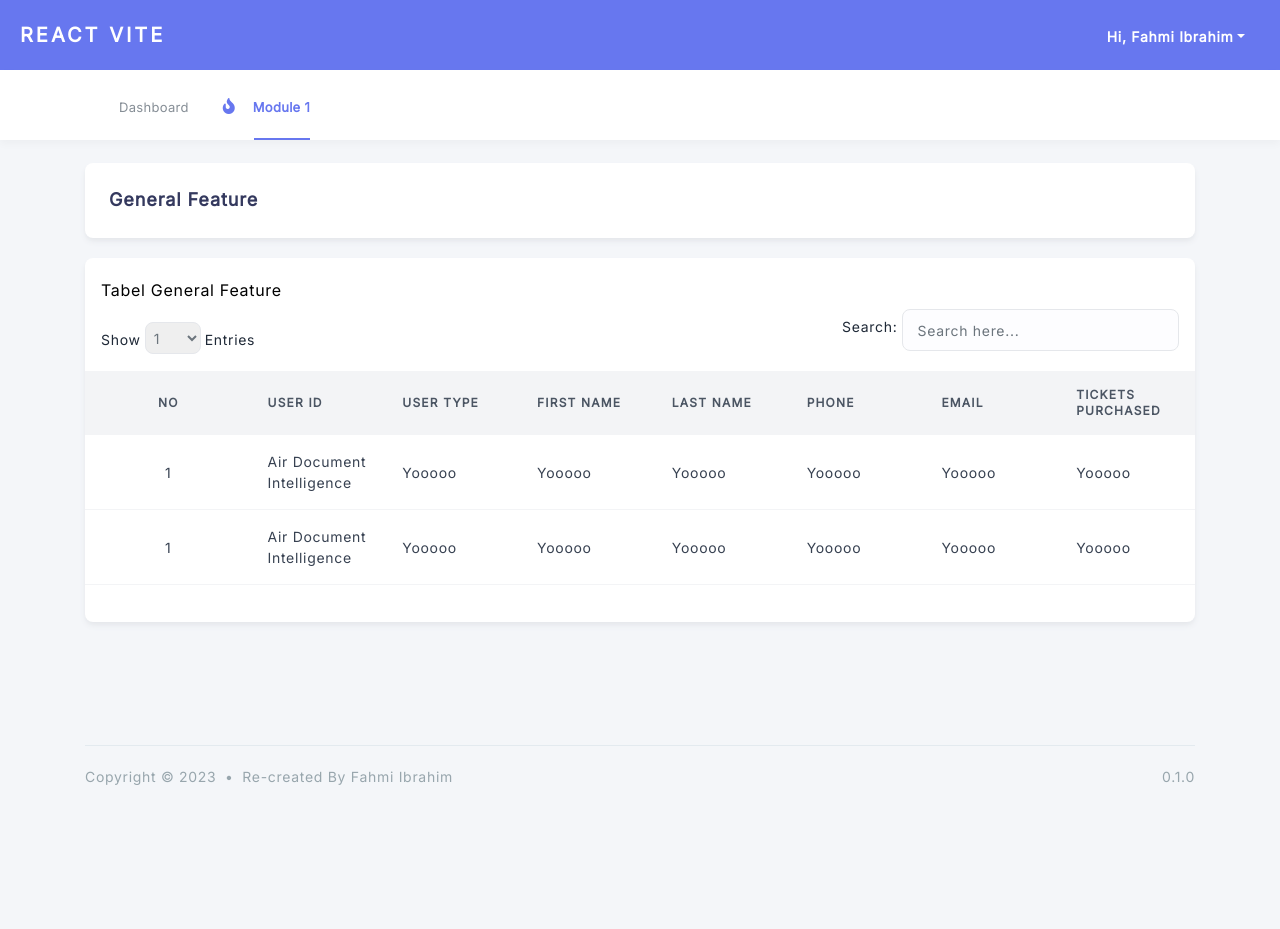
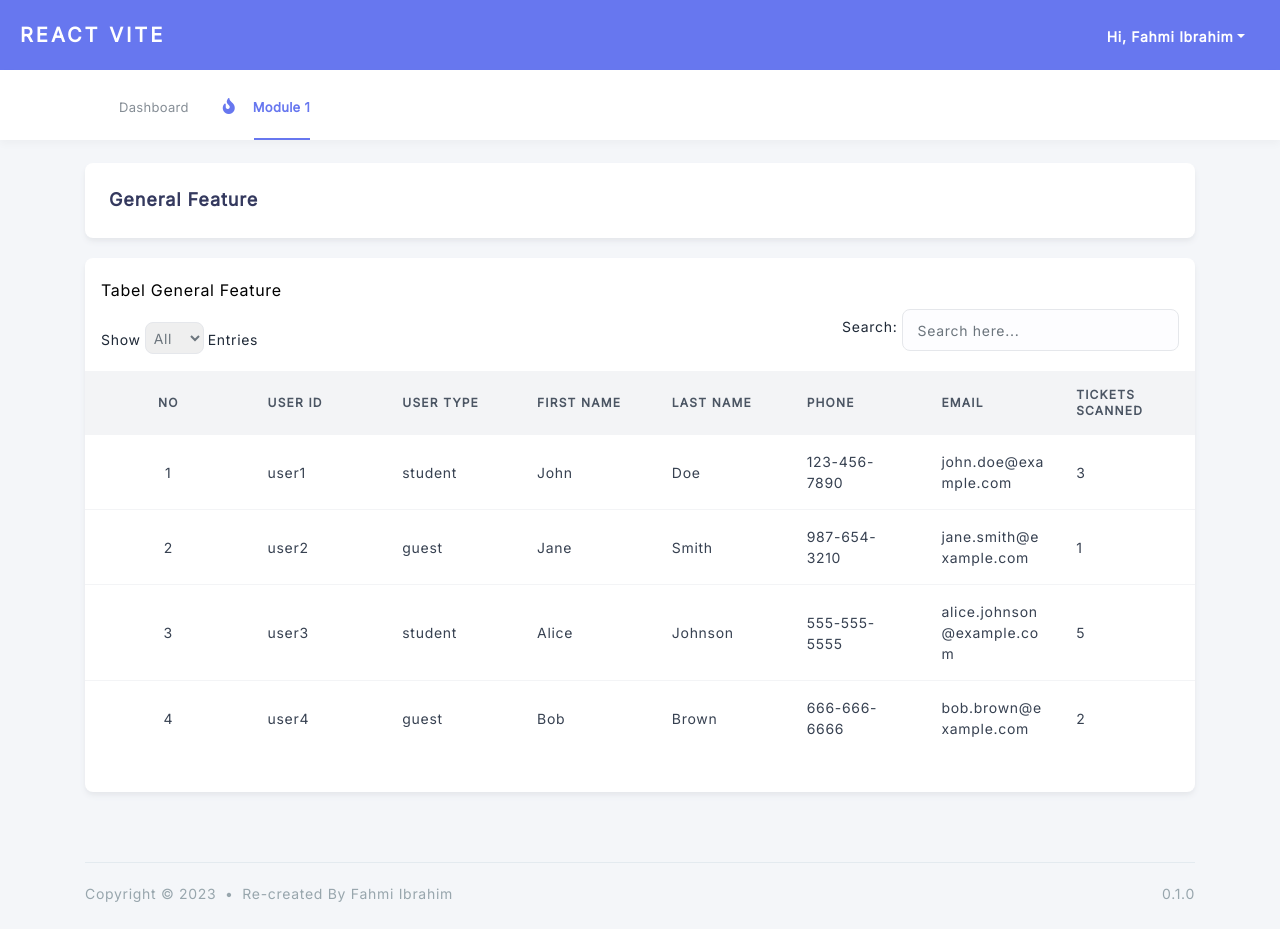
Before and after one commit to yasith7835/CCEventsAdmin, a React (Vite) app in the folder frontend/: page /advanced-feature in a window 1280 px wide. Before the commit the page ends 812 px from the top, so only its background shows below. Built offline with nearby package versions, Linux system fonts and the light colour scheme.

Commit message:
Updated Advanced features

```diff
--- a/frontend/src/pages/AdvancedFeature.jsx
+++ b/frontend/src/pages/AdvancedFeature.jsx
@@ -1,11 +1,81 @@
-import React from "react";
+import React, { useEffect, useState } from "react";
 import Case from "../components/Case";
-import { useEffect } from "react";
+
+const mockUsers = [
+    {
+        user_id: "user1",
+        user_type: "student",
+        first_name: "John",
+        last_name: "Doe",
+        phone: "123-456-7890",
+        email: "john.doe@example.com",
+        n_tickets_scanned: 3,
+    },
+    {
+        user_id: "user2",
+        user_type: "guest",
+        first_name: "Jane",
+        last_name: "Smith",
+        phone: "987-654-3210",
+        email: "jane.smith@example.com",
+        n_tickets_scanned: 1,
+    },
+    {
+        user_id: "user3",
+        user_type: "student",
+        first_name: "Alice",
+        last_name: "Johnson",
+        phone: "555-555-5555",
+        email: "alice.johnson@example.com",
+        n_tickets_scanned: 5,
+    },
+    {
+        user_id: "user4",
+        user_type: "guest",
+        first_name: "Bob",
+        last_name: "Brown",
+        phone: "666-666-6666",
+        email: "bob.brown@example.com",
+        n_tickets_scanned: 2,
+    },
+];
 
 export default function AdvancedFeature() {
+    const [users, setUsers] = useState(mockUsers);
+    const [filteredUsers, setFilteredUsers] = useState(mockUsers);
+    const [searchQuery, setSearchQuery] = useState("");
+    const [entries, setEntries] = useState("All");
+
     useEffect(() => {
         document.title = "Advanced Feature";
     }, []);
+
+    const handleSearch = (e) => {
+        const query = e.target.value.toLowerCase();
+        setSearchQuery(query);
+        if (query === "") {
+            setFilteredUsers(users);
+        } else {
+            const filtered = users.filter((user) =>
+                user.user_id.toLowerCase().includes(query) ||
+                user.first_name.toLowerCase().includes(query)
+            );
+            setFilteredUsers(filtered);
+        }
+    };
+
+    const handleEntriesChange = (e) => {
+        const value = e.target.value;
+        setEntries(value);
+    };
+
+    const getDisplayedUsers = () => {
+        if (entries === "All") {
+            return filteredUsers;
+        } else {
+            return filteredUsers.slice(0, parseInt(entries, 10));
+        }
+    };
 
     return (
         <Case>
@@ -19,13 +89,20 @@ export default function AdvancedFeature() {
                         <h3>Tabel General Feature</h3>
                         <div className="show-entries">
                             <p className="show-entries-show">Show</p>
-                            <select id="length-data" className="tw-p-1">
+                            <select
+                                id="length-data"
+                                className="tw-p-1"
+                                value={entries}
+                                onChange={handleEntriesChange}
+                            >
                                 <option value="1">1</option>
-                                <option value="5">5</option>
-                                <option value="10">10</option>
-                                <option value="25">25</option>
                                 <option value="50">50</option>
                                 <option value="100">100</option>
+                                <option value="200">200</option>
+                                <option value="300">300</option>
+                                <option value="400">400</option>
+                                <option value="500">500</option>
+                                <option value="All">All</option>
                             </select>
                             <p className="show-entries-entries">Entries</p>
                         </div>
@@ -36,6 +113,8 @@ export default function AdvancedFeature() {
                                 id="search-data"
                                 placeholder="Search here..."
                                 className="form-control"
+                                value={searchQuery}
+                                onChange={handleSearch}
                             />
                         </div>
                         <div className="table-responsive tw-max-h-96">
@@ -51,62 +130,28 @@ export default function AdvancedFeature() {
                                         <th>Last Name</th>
                                         <th>Phone</th>
                                         <th>Email</th>
-                                        <th>Tickets Purchased</th>
-
+                                        <th>Tickets Scanned</th>
                                     </tr>
                                 </thead>
                                 <tbody>
-                                    <tr className="text-center">
-                                        <td>1</td>
-                                        <td className="text-left">
-                                            Air Document Intelligence
-                                        </td>
-                                        <td className="text-left">
-                                            Yooooo
-                                        </td>
-                                        <td className="text-left">
-                                            Yooooo
-                                        </td>
-                                        <td className="text-left">
-                                            Yooooo
-                                        </td>
-                                        <td className="text-left">
-                                            Yooooo
-                                        </td>
-                                        <td className="text-left">
-                                            Yooooo
-                                        </td>
-                                        <td className="text-left">
-                                            Yooooo
-                                        </td>
-
-                                    </tr>
-
-                                    <tr className="text-center">
-                                        <td>1</td>
-                                        <td className="text-left">
-                                            Air Document Intelligence
-                                        </td>
-                                        <td className="text-left">
-                                            Yooooo
-                                        </td>
-                                        <td className="text-left">
-                                            Yooooo
-                                        </td>
-                                        <td className="text-left">
-                                            Yooooo
-                                        </td>
-                                        <td className="text-left">
-                                            Yooooo
-                                        </td>
-                                        <td className="text-left">
-                                            Yooooo
-                                        </td>
-                                        <td className="text-left">
-                                            Yooooo
-                                        </td>
-
-                                    </tr>
+                                    {getDisplayedUsers().length > 0 ? (
+                                        getDisplayedUsers().map((user, index) => (
+                                            <tr key={user.user_id} className="text-center">
+                                                <td>{index + 1}</td>
+                                                <td className="text-left">{user.user_id}</td>
+                                                <td className="text-left">{user.user_type}</td>
+                                                <td className="text-left">{user.first_name}</td>
+                                                <td className="text-left">{user.last_name}</td>
+                                                <td className="text-left">{user.phone}</td>
+                                                <td className="text-left">{user.email}</td>
+                                                <td className="text-left">{user.n_tickets_scanned}</td>
+                                            </tr>
+                                        ))
+                                    ) : (
+                                        <tr>
+                                            <td colSpan="8" className="text-center">No data available</td>
+                                        </tr>
+                                    )}
                                 </tbody>
                             </table>
                         </div>
@@ -115,5 +160,5 @@ export default function AdvancedFeature() {
                 </div>
             </div>
         </Case>
-    )
+    );
 }
```
